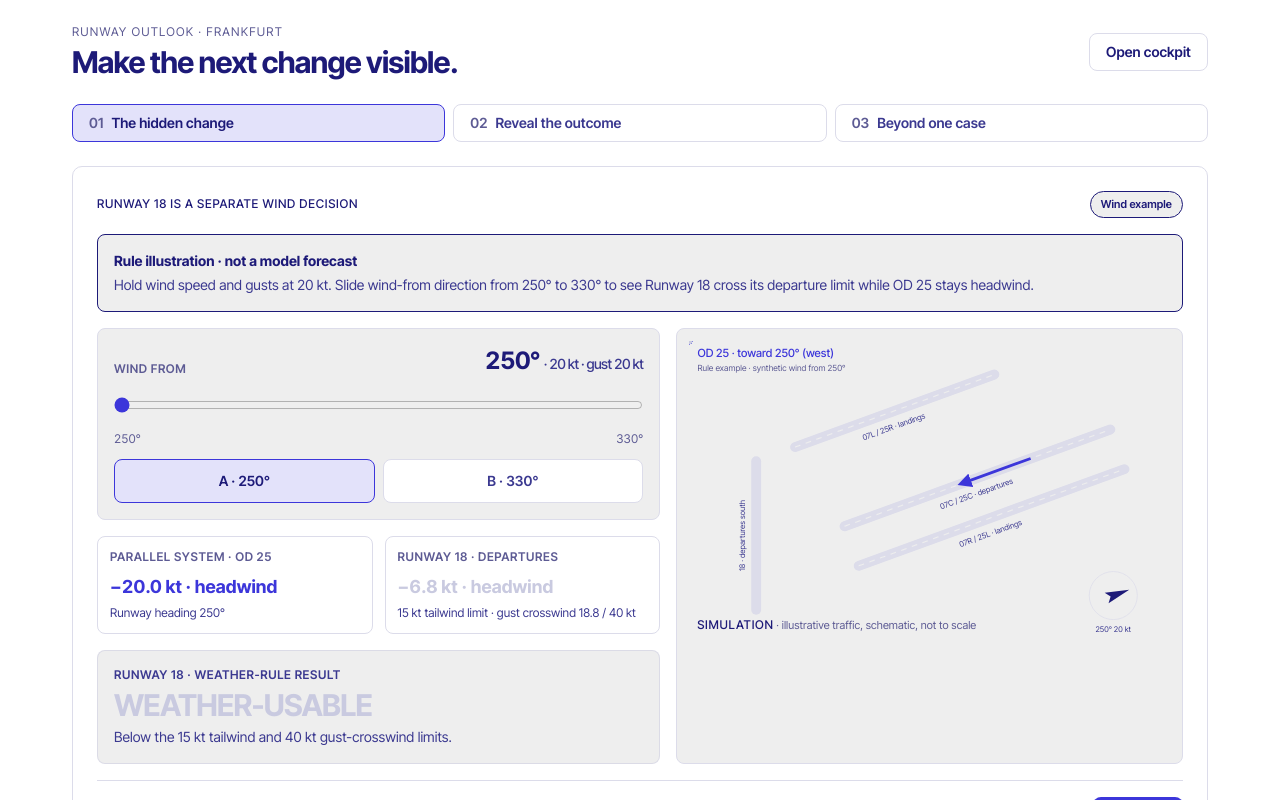
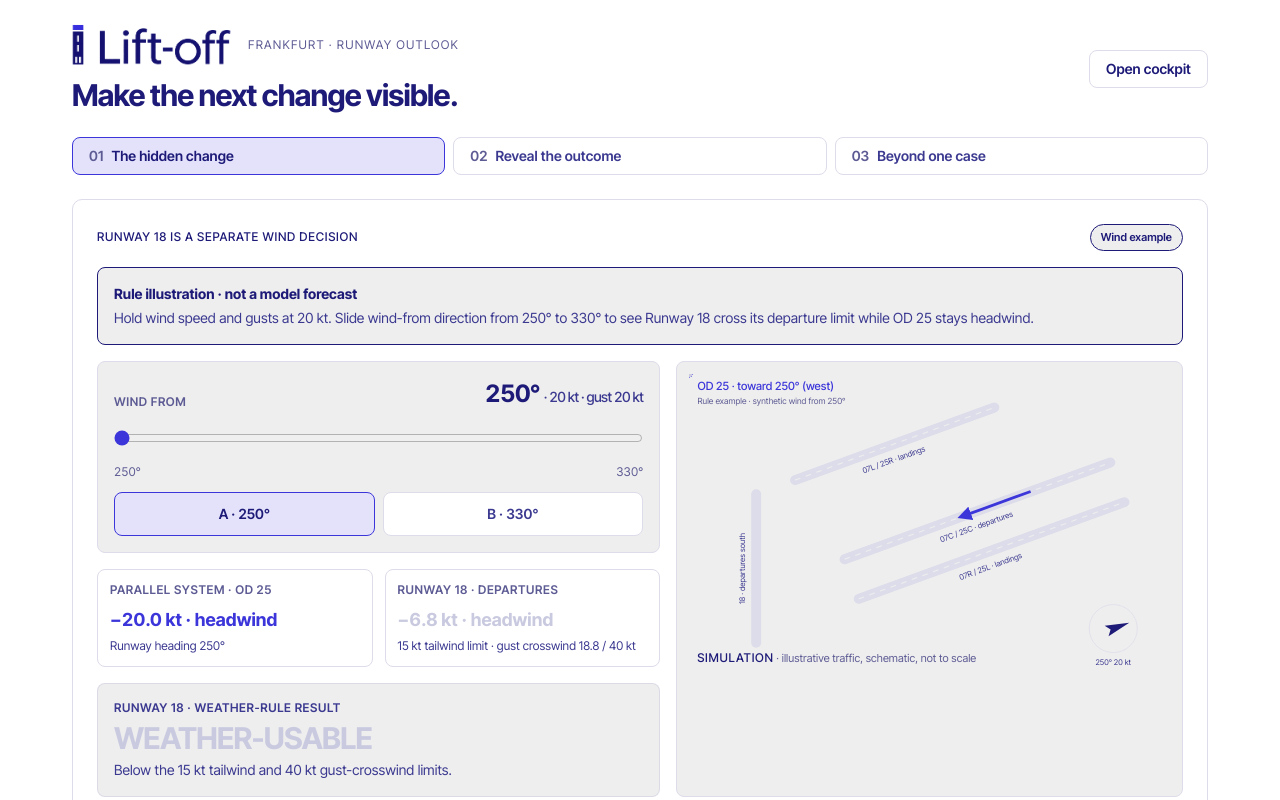
Before and after one commit to werister/aiw-codex-hack, a Next.js app in the folder web/: page /pitch in a window 1280 px wide. Shown: the top 800 px of the page. Built offline with nearby package versions, Linux system fonts and the light colour scheme.

Commit message:
feat: apply Lift-off branding across views

```diff
--- a/web/src/app/layout.tsx
+++ b/web/src/app/layout.tsx
@@ -9,7 +9,7 @@ const brand = Inter_Tight({
 });
 
 export const metadata: Metadata = {
-  title: "Liftoff · Frankfurt runway direction forecast",
+  title: "Lift-off · Frankfurt Runway Outlook",
   description:
     "48 h hourly forecast of the Frankfurt Airport operating direction and runway 18.",
 };
--- a/web/src/app/widget/page.tsx
+++ b/web/src/app/widget/page.tsx
@@ -1,7 +1,7 @@
 import type { Metadata } from "next";
 import { Widget } from "@/components/Widget";
 
-export const metadata: Metadata = { title: "Liftoff · iPad widget" };
+export const metadata: Metadata = { title: "Lift-off · Runway Outlook Widget" };
 
 export default function WidgetPage() {
   return <Widget />;
--- /dev/null
+++ b/web/src/components/BrandLogo.css
@@ -0,0 +1,28 @@
+.lift-off-logo {
+  position: relative;
+  display: block;
+  flex-shrink: 0;
+  width: 140px;
+  aspect-ratio: 1584 / 408;
+  overflow: hidden;
+}
+
+/* Frame the approved artwork without its transparent export margins. */
+.lift-off-logo__image {
+  position: absolute;
+  width: calc(100% * 2172 / 1584);
+  max-width: none;
+  height: auto;
+  left: calc(-100% * 336 / 1584);
+  top: calc(-100% * 152 / 408);
+}
+
+[data-theme="tower"] .lift-off-logo__image {
+  filter: brightness(0) invert(1);
+}
+
+@media (min-width: 640px) {
+  .lift-off-logo {
+    width: 160px;
+  }
+}
--- /dev/null
+++ b/web/src/components/BrandLogo.tsx
@@ -0,0 +1,18 @@
+import Image from "next/image";
+import "./BrandLogo.css";
+
+export function BrandLogo() {
+  return (
+    <span className="lift-off-logo">
+      <Image
+        src="/brand/lift-off-runway.png"
+        alt="Lift-off"
+        width={2172}
+        height={724}
+        loading="eager"
+        unoptimized
+        className="lift-off-logo__image"
+      />
+    </span>
+  );
+}
--- a/web/src/components/ForecastApp.tsx
+++ b/web/src/components/ForecastApp.tsx
@@ -1,7 +1,7 @@
 "use client";
 
 import Link from "next/link";
-import { Brand } from "./Brand";
+import { BrandLogo } from "./BrandLogo";
 import { useEffect, useMemo, useRef, useState } from "react";
 import type { ForecastResponse } from "@/lib/forecast-types";
 import { EvidenceChain } from "./EvidenceChain";
@@ -100,7 +100,10 @@ export function ForecastApp() {
   return (
     <div className="mx-auto flex min-h-screen w-full min-w-0 max-w-[1440px] flex-col overflow-x-clip px-4 pb-8 sm:px-6">
       <header className="flex flex-wrap items-center gap-3 py-4">
-        <Brand subtitle="Frankfurt runway direction" />
+        <div className="flex min-w-0 items-center gap-3">
+          <h1 className="shrink-0"><BrandLogo /><span className="sr-only"> · Runway Outlook</span></h1>
+          <span className="hidden truncate text-[15px] text-muted sm:inline">FraAlliance · Frankfurt Airport</span>
+        </div>
         <nav className="ml-auto flex flex-wrap items-center gap-2">
           <label className="relative">
             <span className="sr-only">Forecast day</span>
--- a/web/src/components/Widget.tsx
+++ b/web/src/components/Widget.tsx
@@ -1,7 +1,7 @@
 "use client";
 
 import Link from "next/link";
-import { Brand } from "./Brand";
+import { BrandLogo } from "./BrandLogo";
 import { useState } from "react";
 import { useForecast } from "./ForecastApp";
 import { Hero } from "./Hero";
@@ -18,8 +18,10 @@ export function Widget() {
   const [sel, setSel] = useState(0);
   return (
     <div className="mx-auto flex min-h-screen w-full max-w-[1180px] flex-col gap-2.5 px-4 pb-5 sm:px-5">
-      <header className="flex h-[56px] items-center gap-3">
-        <Brand subtitle="Frankfurt" />
+      <header className="flex min-h-[56px] flex-wrap items-center gap-3 py-2">
+        <div className="flex min-w-0 items-center gap-3">
+          <h1 className="shrink-0"><BrandLogo /><span className="sr-only"> · Runway Outlook</span></h1>
+        </div>
         <nav className="ml-auto flex items-center gap-2">
           <ThemeToggle />
           <Link href="/" className="pill-btn bg-accent text-accent-ink [--btn-ring:var(--accent)]">
--- a/web/src/components/pitch/PitchApp.tsx
+++ b/web/src/components/pitch/PitchApp.tsx
@@ -1,6 +1,7 @@
 "use client";
 
 import Link from "next/link";
+import { BrandLogo } from "../BrandLogo";
 import { useEffect, useState } from "react";
 import type { ForecastResponse, QualityResult } from "@/lib/forecast-types";
 import { firstRecordedOpposite, formatPitchTime, planningEvent, scoreReplay } from "@/lib/pitch-replay";
@@ -32,8 +33,11 @@ export function PitchApp() {
     <main className="mx-auto w-full max-w-[1200px] space-y-6 px-4 py-6 sm:px-8">
       <header className="flex flex-wrap items-center justify-between gap-3">
         <div>
-          <p className="text-xs uppercase tracking-widest text-muted">Runway Outlook · Frankfurt</p>
-          <h1 className="mt-1 text-2xl font-bold tracking-tight sm:text-3xl">Make the next change visible.</h1>
+          <div className="flex flex-wrap items-center gap-x-4 gap-y-2">
+            <BrandLogo />
+            <span className="text-xs uppercase tracking-widest text-muted">Frankfurt · Runway Outlook</span>
+          </div>
+          <h1 className="mt-3 text-2xl font-bold tracking-tight sm:text-3xl">Make the next change visible.</h1>
         </div>
         <Link href="/" className={BUTTON}>Open cockpit</Link>
       </header>
```
Also changed, not shown: 1 other file (tests, documents, lock files or other folders).
